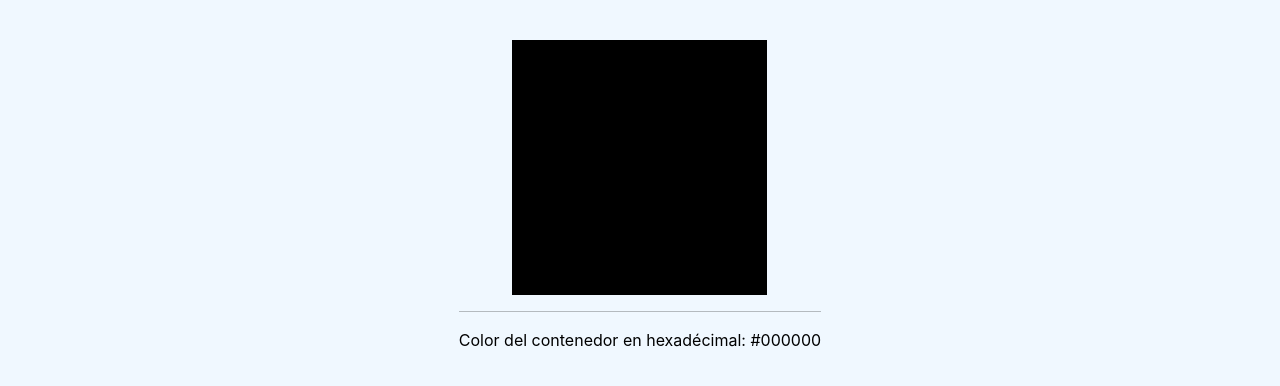
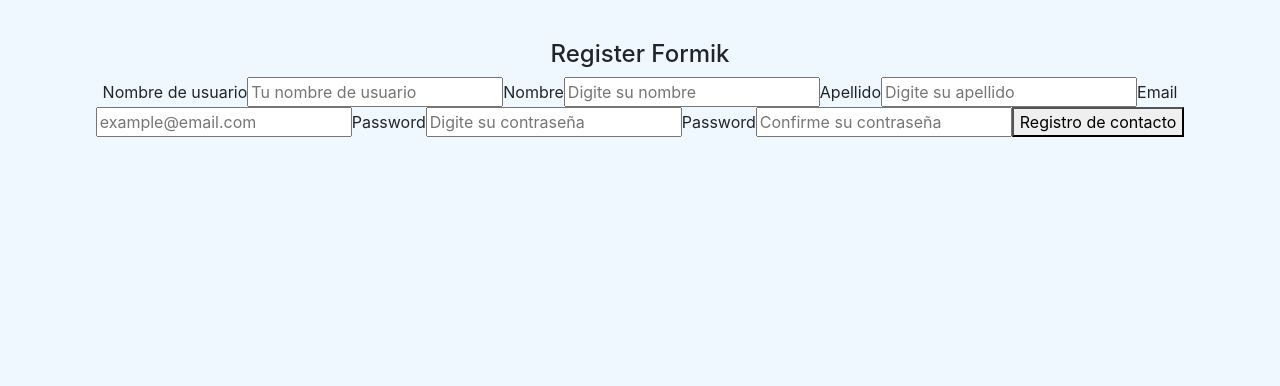
Before and after one commit to Julianleon1202/Proyecto-OpenBootcamp, a React (Create React App) app in the folder ejercicios-ob/: page / in a window 1280 px wide. Shown: the top 386 px of the page. Built offline with nearby package versions, Linux system fonts and the light colour scheme.

Commit message:
Proyecto - 5 ejercicios

```diff
--- a/ejercicios-ob/package.json
+++ b/ejercicios-ob/package.json
@@ -8,11 +8,13 @@
     "@testing-library/user-event": "^13.5.0",
     "bootstrap": "^5.2.2",
     "bootstrap-icons": "^1.9.1",
+    "formik": "^2.2.9",
     "node-sass": "^7.0.3",
     "react": "^18.2.0",
     "react-dom": "^18.2.0",
     "react-scripts": "5.0.1",
-    "web-vitals": "^2.1.4"
+    "web-vitals": "^2.1.4",
+    "yup": "^0.32.11"
   },
   "scripts": {
     "start": "react-scripts start",
--- a/ejercicios-ob/src/App.js
+++ b/ejercicios-ob/src/App.js
@@ -4,6 +4,7 @@
 import Clockfuncional from './ejercicios-op/Clockfuncional';
 import ListContact from './components/pure/container/list_contact';
 import CambioColor from './ejercicios-op/cambioColor';
+import RegisterFormik from './components/pure/forms/registerFormik';
 
 function App() {
   return (
@@ -11,7 +12,8 @@
           {/* <ListContact></ListContact> */}
           {/* <Clockclase></Clockclase> */}
           {/* <Clockfuncional></Clockfuncional> */}
-          <CambioColor></CambioColor>
+          {/* <CambioColor></CambioColor> */}
+          <RegisterFormik></RegisterFormik>
     </div>
   );
 }
--- /dev/null
+++ b/ejercicios-ob/src/components/pure/forms/registerFormik.jsx
@@ -0,0 +1,154 @@
+import React from 'react';
+import { User } from '../../../models/newContact';
+import { Formik, Form, Field, ErrorMessage} from 'formik';
+import * as Yup from 'yup';
+
+const RegisterFormik = () => {
+
+
+    let user = new User()
+
+    const initialValues = {
+        username: '',
+        name: '',
+        lastName: '',
+        email: '',
+        password: '',
+        confirm: '',
+
+    }
+
+    const registerSchema = Yup.object().shape(
+        {
+            username: Yup.string()
+                .min(6, 'Nombre de usuario demasiado corto')
+                .max(12, 'Nombre de usuario demasiado largo')
+                .required('El nombre de usuario es requerido'),
+            email: Yup.string()
+                .email('Invalid email format')
+                .required('Email is required'),
+            name: Yup.string()
+                .min(2, 'Nombre demasiado corto')
+                .required('El rol es necesario'),
+            lastName: Yup.string()
+                .min(2, 'Apellido demasiado corto')
+                .required('El rol es necesario'),
+            password: Yup.string()
+                .min(6, 'Contraseña demasiado corta')
+                .required('Password is required'),
+            confirm:Yup.string()
+                .when("password",{
+                    is: value => (value && value.length > 0 ? true : false),
+                    then: Yup.string().oneOf(
+                        [Yup.ref("password")],
+                        'Las contaseñas no coinciden'
+                    )
+                }).required('Es necesario confirmar la contraseña')
+        }
+
+    )
+
+    const submit = (values) => {
+        alert('register user')
+    }
+
+    return (
+        <div>
+            <h4>Register Formik</h4>
+            <Formik
+                initialValues = {initialValues}
+                validationSchema = {registerSchema}
+                onSubmit={async (values) => {
+                    await new Promise((r) => setTimeout(r, 1000));
+                    alert(JSON.stringify(values, null, 2));
+                }}
+            >
+            {({ values,
+                    touched,
+                    errors,
+                    isSubmitting,
+                    handleChange,
+                    handleBlur }) => (
+                        <Form>
+                            <label htmlFor="username">Nombre de usuario</label>
+                            <Field id="username" name="username" placeholder="Tu nombre de usuario" />
+
+                            {
+                            errors.username && touched.username &&
+                                (
+                                    <ErrorMessage name="username" component='div' />
+                                )
+                            }
+
+                            <label htmlFor="name">Nombre</label>
+                            <Field id="name" name="name" placeholder="Digite su nombre" />
+
+                            {
+                            errors.name && touched.name &&
+                                (
+                                    <ErrorMessage name="name" component='div' />
+                                )
+                            }
+
+                            <label htmlFor="lastName">Apellido</label>
+                            <Field id="lastName" name="lastName" placeholder="Digite su apellido" />
+
+                            {
+                            errors.lastName && touched.lastName &&
+                                (
+                                    <ErrorMessage name="lastName" component='div' />
+                                )
+                            }
+
+                            <label htmlFor="email">Email</label>
+                            <Field id="email" name="email" placeholder="example@email.com" />
+
+                            {
+                            errors.email && touched.email &&
+                                (
+                                    <ErrorMessage name="email" component='div' />
+                                )
+                            }
+
+                            <label htmlFor="password">Password</label>
+                            <Field
+                            id="password"
+                            name="password"
+                            placeholder="Digite su contraseña"
+                            type="password"
+                            />
+
+                            { errors.password && touched.password &&
+                                (
+                                        <ErrorMessage name="password" component='div'/>
+                                )
+                            }
+
+                            <label htmlFor="confirm">Password</label>
+                            <Field
+                            id="confirm"
+                            name="confirm"
+                            placeholder="Confirme su contraseña"
+                            type="password"
+                            />
+
+                            { errors.confirm && touched.confirm &&
+                                (
+                                        <ErrorMessage name="confirm" component='div'/>
+                                )
+                            }
+
+                            <button type="submit">Registro de contacto</button>
+                            {isSubmitting ? (<p>Su contacto se está creando...</p>) : null}
+
+                            {/* <label htmlFor="role">Rol de usuario</label> */}
+                        </Form>
+                    )
+            }
+
+            </Formik>
+        </div>
+    );
+}
+
+export default RegisterFormik;
--- /dev/null
+++ b/ejercicios-ob/src/models/newContact.js
@@ -0,0 +1,15 @@
+export class User {
+    username = '';
+    name = '';
+    lastName = '';
+    email = '';
+    password = '';
+
+    constructor(username, email, password, name, userName){
+        this.username = username;
+        this.name = name;
+        this.username = userName;
+        this.email = email;
+        this.paswword = password;
+    }
+}
```
Also changed, not shown: 1 other file (tests, documents, lock files or other folders).
